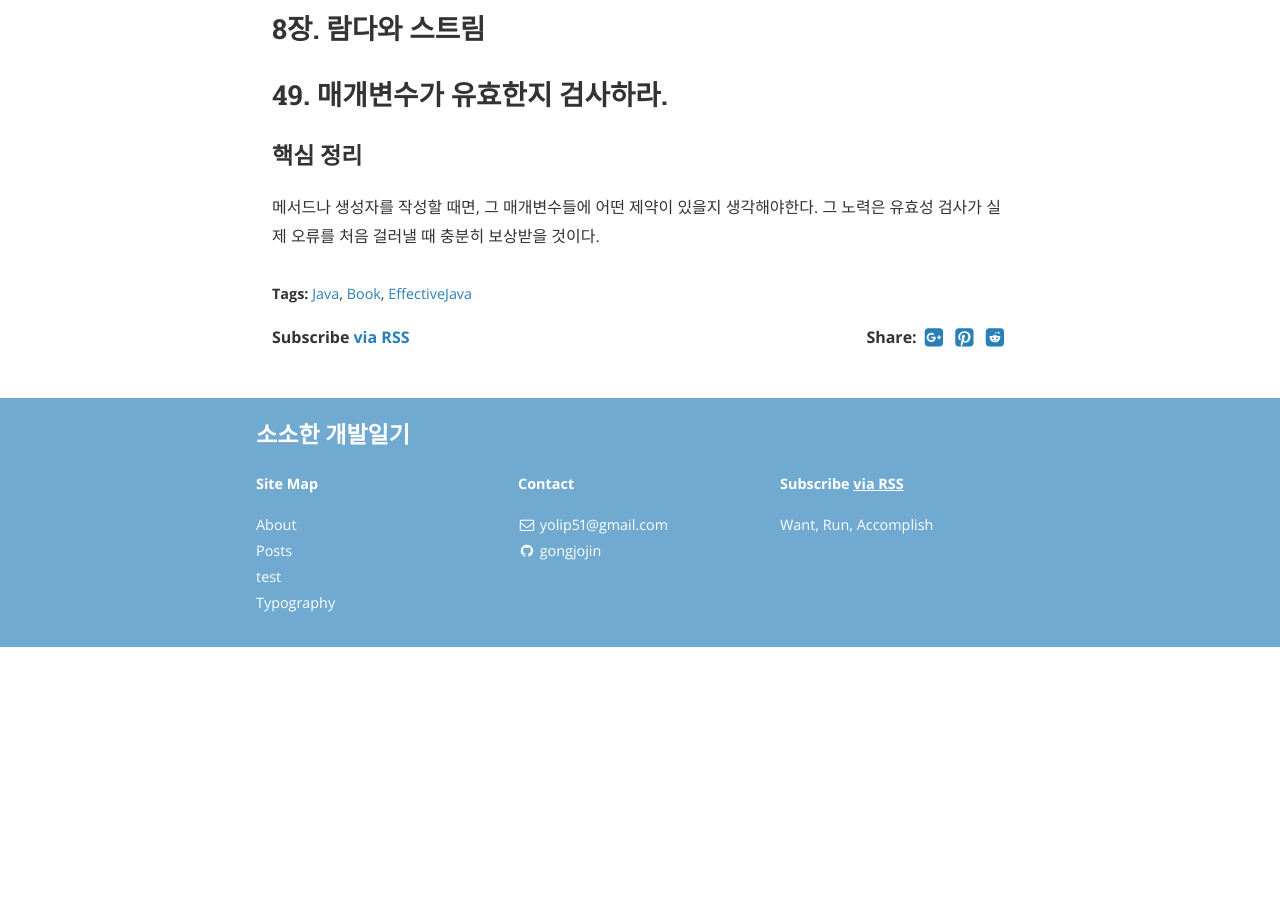
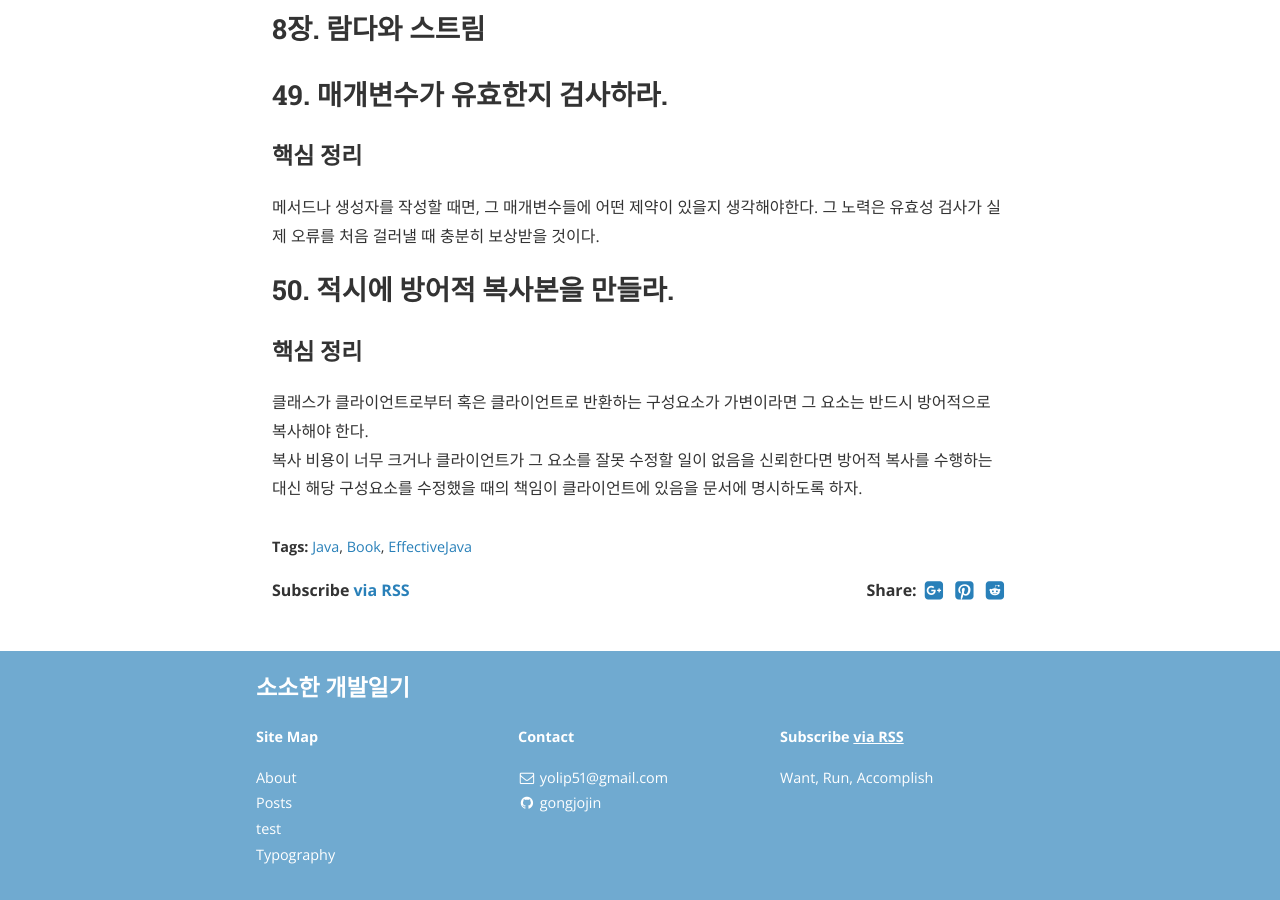
Before and after one commit to gonghojin/gonghojin.github.io, a Jekyll site: the page built from _posts/book/java/effectiveJava/2019-11-15-effectiveJava.md, in a window 1280 px wide and 900 px high, scrolled down 573 px. Built offline with Jekyll 4.4.1, drawn with Linux system fonts in a browser that asks for light colours; nearby versions of some CDN libraries; comment, search, counter and statistics services are not loaded; before the commit the page ends 1220 px from its top, so only the background shows below that.

Commit message:
Add: 이펙티브자바_50. 적시에 방어적 복사본을 만들라.

```diff
--- a/_posts/book/java/effectiveJava/2019-11-15-effectiveJava.md
+++ b/_posts/book/java/effectiveJava/2019-11-15-effectiveJava.md
@@ -13,3 +13,9 @@ cover:  "/assets/instacode.png"
 ### 핵심 정리
 메서드나 생성자를 작성할 때면, 그 매개변수들에 어떤 제약이 있을지 생각해야한다.
 그 노력은 유효성 검사가 실제 오류를 처음 걸러낼 때 충분히 보상받을 것이다.
+
+## 50. 적시에 방어적 복사본을 만들라.
+### 핵심 정리
+클래스가 클라이언트로부터 혹은 클라이언트로 반환하는 구성요소가 가변이라면 그 요소는 반드시 방어적으로 복사해야 한다.
+복사 비용이 너무 크거나 클라이언트가 그 요소를 잘못 수정할 일이 없음을 신뢰한다면 방어적 복사를 수행하는 대신 해당 구성요소를 수정했을 때의 책임이
+ 클라이언트에 있음을 문서에 명시하도록 하자.
```
